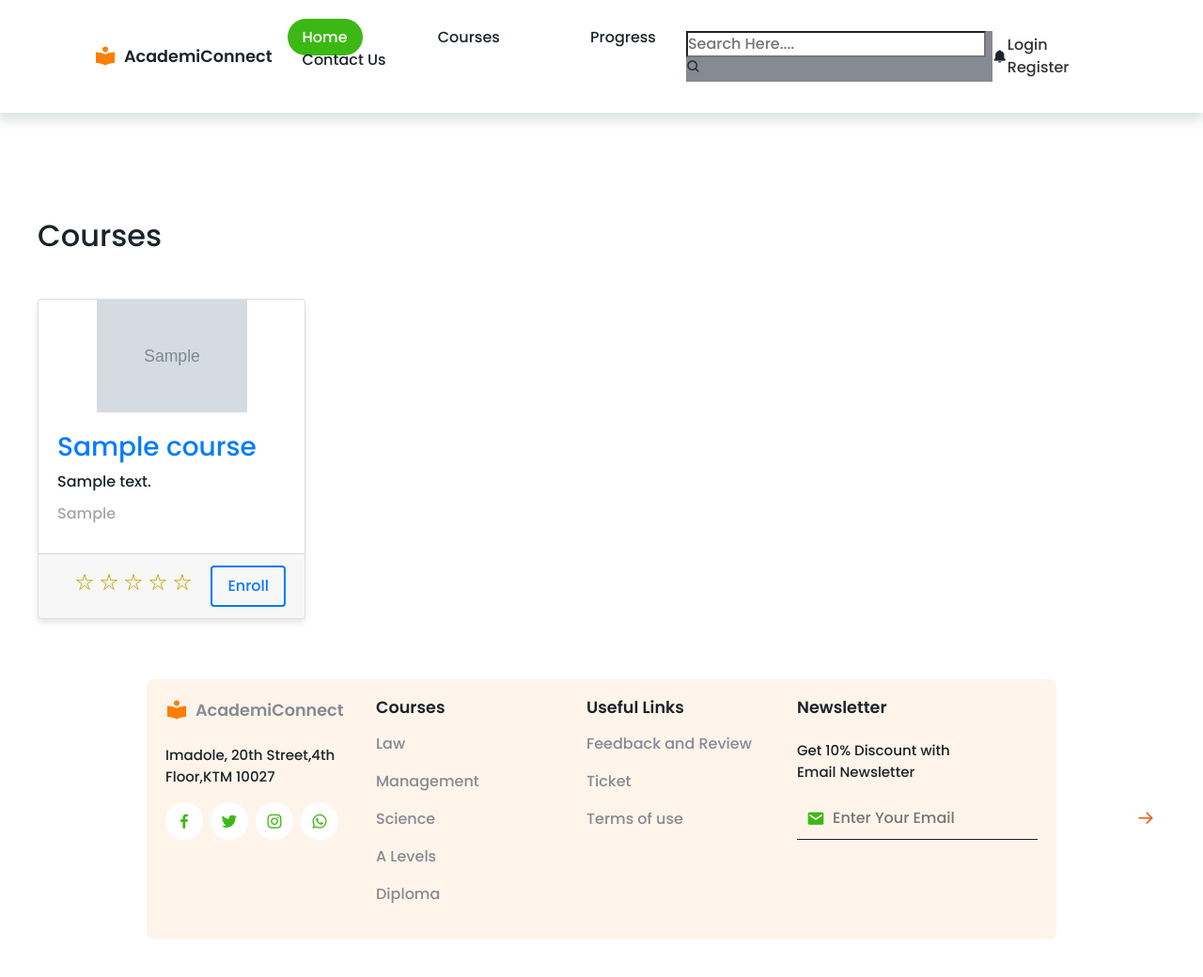
After one commit to Pawan70056/3rdsemesterproject, a Django app: page /search/ in a window 1280 px wide. The commit adds this page. Shown: the whole page at 94% size. Run offline with Django 5.2, Linux system fonts and the light colour scheme; tables that the repository leaves empty hold one stand-in row (values such as "Sample post"); grey boxes marked "Sample" are stand-in pictures; some libraries are stand-ins or nearby versions.

Commit message:
search bar implementation

```diff
--- /dev/null
+++ b/course/templates/search_results.html
@@ -0,0 +1,39 @@
+{% extends "base.html" %}
+{% load static %}
+
+{% block head %}
+<link rel="stylesheet" href="{% static 'css/allCourses.css' %}">
+{% endblock head %}
+
+{% block content %}
+
+<section class="courses-section">
+    <h2>Courses</h2>
+    <div class="card-container">
+        {% if course_results %}
+            <!-- Display courses if available -->
+            {% for course in course_results %}
+                <div class="card">
+                    <img src="{{ course.thumbnail.url }}" alt="{{ course.title }}" style="width: 100%; height: 120px; object-fit: contain;">
+                    <div class="card-info">
+                        <a href="{% url 'course_detail' course.id %}">
+                            <h3>{{ course.title }}</h3>
+                        </a>
+                        <p>{{ course.description|striptags|slice:":100" }}</p>
+                        <p class='test-disabled'>{{ course.instructor }}</p>
+                    </div>
+                    <div class="card-footer">
+                        {% include 'includes/rating.html' %}
+                        <a href="{% url 'enroll_course' course.id %}" class="purchase-btn">Enroll</a>
+                    </div>
+                </div>
+            {% endfor %}
+        {% else %}
+            <!-- Display message if no courses available in this category -->
+            <div class="no-courses-msg">
+                <p>No courses available.</p>
+            </div>
+        {% endif %}
+    </div>
+</section>
+{% endblock content %}
--- a/course/urls.py
+++ b/course/urls.py
@@ -16,6 +16,8 @@ urlpatterns = [
     path('feedback/', views.feedback_submission, name='feedback_submission'),
     path('ticket/', views.ticket, name='ticket'),
     path('contact/', views.contact_view, name='contact'),
+    path('search/', views.search_results, name='search_results'),
+
 
 
 ]
--- a/course/views.py
+++ b/course/views.py
@@ -185,3 +185,19 @@ def contact_view(request):
         form = ContactForm()
 
     return render(request, 'contact.html', {'form': form})
+
+
+
+
+def search_results(request):
+    query = request.GET.get('query', '')
+    print(query)
+
+    course_results = Course.objects.filter(title__icontains=query)
+
+    context = {
+        'query': query,
+        'course_results': course_results,
+    }
+
+    return render(request, 'search_results.html', context)
--- a/templates/navbar.html
+++ b/templates/navbar.html
@@ -1,11 +1,10 @@
-{% load static %}
-{% block head %}
-<link rel="stylesheet" href="{% static 'css/index.css' %}">
+{% load static %} {% block head %}
+<link rel="stylesheet" href="{% static 'css/index.css' %}" />
 
 {% endblock head %}
 <!-- Navbar -->
 <header>
-    <a href="/" class="logo"><i class='bx bxs-book-reader' ></i>AcademiConnect</a>
+  <a href="/" class="logo"><i class="bx bxs-book-reader"></i>AcademiConnect</a>
   <!-- Menu Icon -->
   <div class="bx bx-menu" id="menu-icon"></div>
   <!-- Nav List -->
@@ -14,69 +13,147 @@
     <li><a href="/all-courses">Courses</a></li>
     <li><a href="#progress">Progress</a></li>
     <li><a href="{% url 'contact' %}">Contact Us</a></li>
-
   </ul>
 
   <!-- search bar -->
-    <form class="search-form">
-        <input type="search" id="search-box" placeholder="Search Here....">
-        <label for="search-box" class='bx bx-search'></label>
+  <form class="search-form" method="get" action="{% url 'search_results' %}">
+    <input type="search" id="search-box" placeholder="Search Here...." />
+    <label for="search-box" class="bx bx-search">
+    </label>
   </form>
 
   <!-- notification -->
   <div class="notification">
-        <i class='bx bxs-bell'></i>
+    <i class="bx bxs-bell"></i>
   </div>
 
   <!-- profile -->
   {% if user.is_authenticated %}
   <!-- Profile for authenticated users -->
-    <div class="dropdown" style="position: relative;">
-        <button class="dropbtn" style="background-color: transparent; border: none; cursor: pointer; display: flex; align-items: center;">
-            <div class="content__avatar" style="width: 50px; height: 50px; border-radius: 50%; overflow: hidden; margin-right: 10px;">
-                <img src="{% if user.profile.profile_pic %}{{ user.profile.profile_pic.url }}{% else %}{% static 'img/student3.png' %}{% endif %}" alt="Profile Picture" style="width: 100%; height: 100%; object-fit: cover;">
+  <div class="dropdown" style="position: relative">
+    <button
+      class="dropbtn"
+      style="
+        background-color: transparent;
+        border: none;
+        cursor: pointer;
+        display: flex;
+        align-items: center;
+      "
+    >
+      <div
+        class="content__avatar"
+        style="
+          width: 50px;
+          height: 50px;
+          border-radius: 50%;
+          overflow: hidden;
+          margin-right: 10px;
+        "
+      >
+        <img
+          src="{% if user.profile.profile_pic %}{{ user.profile.profile_pic.url }}{% else %}{% static 'img/student3.png' %}{% endif %}"
+          alt="Profile Picture"
+          style="width: 100%; height: 100%; object-fit: cover"
+        />
       </div>
       <div>
         {% if user.profile.first_name %}
-                <span style="font-size: 16px; color: black;">{{ user.profile.first_name }} {{ user.profile.last_name }}</span>
+        <span style="font-size: 16px; color: black"
+          >{{ user.profile.first_name }} {{ user.profile.last_name }}</span
+        >
         {% else %}
-                <span style="font-size: 16px; color: black;">{{ user.username }}</span>
+        <span style="font-size: 16px; color: black">{{ user.username }}</span>
         {% endif %}
-            <span style="display: block; font-size: 14px; color: gray;">{{ user.username }}</span>
+        <span style="display: block; font-size: 14px; color: gray"
+          >{{ user.username }}</span
+        >
       </div>
     </button>
 
-
-        <div class="dropdown-content" style="display: none; position: absolute; background-color: #f9f9f9; min-width: 120px; box-shadow: 0px 8px 16px 0px rgba(0,0,0,0.2);">
-            <a href="{% url 'profile' %}" style="color: #333; text-decoration: none; display: block; padding: 10px;">Profile</a>
-            <a href="{% url 'my_courses' %}" style="color: #333; text-decoration: none; display: block; padding: 10px;">My Courses</a>
-            <a href="{% url 'settings' %}" style="color: #333; text-decoration: none; display: block; padding: 10px;">Settings</a>
-            <a href="{% url 'logout_user' %}" style="color: #333; text-decoration: none; display: block; padding: 10px;">Logout</a>
+    <div
+      class="dropdown-content"
+      style="
+        display: none;
+        position: absolute;
+        background-color: #f9f9f9;
+        min-width: 120px;
+        box-shadow: 0px 8px 16px 0px rgba(0, 0, 0, 0.2);
+      "
+    >
+      <a
+        href="{% url 'profile' %}"
+        style="
+          color: #333;
+          text-decoration: none;
+          display: block;
+          padding: 10px;
+        "
+        >Profile</a
+      >
+      <a
+        href="{% url 'my_courses' %}"
+        style="
+          color: #333;
+          text-decoration: none;
+          display: block;
+          padding: 10px;
+        "
+        >My Courses</a
+      >
+      <a
+        href="{% url 'settings' %}"
+        style="
+          color: #333;
+          text-decoration: none;
+          display: block;
+          padding: 10px;
+        "
+        >Settings</a
+      >
+      <a
+        href="{% url 'logout_user' %}"
+        style="
+          color: #333;
+          text-decoration: none;
+          display: block;
+          padding: 10px;
+        "
+        >Logout</a
+      >
     </div>
   </div>
   {% else %}
   <!-- Login and Register for unauthenticated users -->
   <div class="login-register">
-        <a href="{% url 'login' %}" style="text-decoration: none; color: #333;">Login</a>
-        <a href="{% url 'register' %}" style="text-decoration: none; color: #333;">Register</a>
+    <a href="{% url 'login' %}" style="text-decoration: none; color: #333"
+      >Login</a
+    >
+    <a href="{% url 'register' %}" style="text-decoration: none; color: #333"
+      >Register</a
+    >
   </div>
   {% endif %}
 </header>
 
 <script>
-    document.addEventListener('DOMContentLoaded', function() {
-        const dropdownBtn = document.querySelector('.dropbtn');
-        const dropdownContent = document.querySelector('.dropdown-content');
+  document.addEventListener("DOMContentLoaded", function () {
+    const dropdownBtn = document.querySelector(".dropbtn");
+    const dropdownContent = document.querySelector(".dropdown-content");
 
     if (dropdownBtn && dropdownContent) {
-            dropdownBtn.addEventListener('click', function(event) {
+      dropdownBtn.addEventListener("click", function (event) {
         event.stopPropagation();
-                dropdownContent.style.display = (dropdownContent.style.display === 'block') ? 'none' : 'block';
+        dropdownContent.style.display =
+          dropdownContent.style.display === "block" ? "none" : "block";
       });
 
-            document.addEventListener('click', function(event) {
-                if (!dropdownContent.contains(event.target) && event.target !== dropdownBtn) {
-                    dropdownContent.style.display = 'none';
+      document.addEventListener("click", function (event) {
+        if (
+          !dropdownContent.contains(event.target) &&
+          event.target !== dropdownBtn
+        ) {
+          dropdownContent.style.display = "none";
         }
       });
     }
```
Lines whose indentation alone changed are shown as unchanged.
